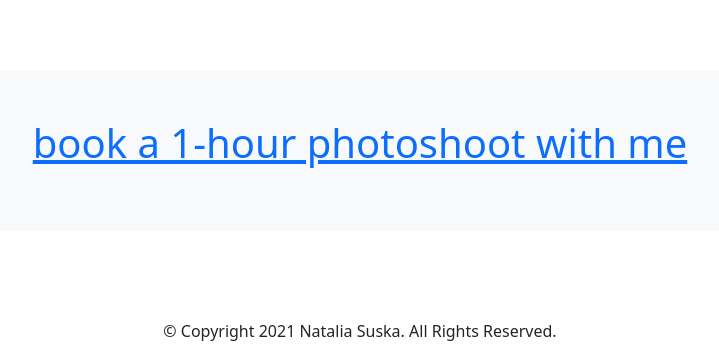
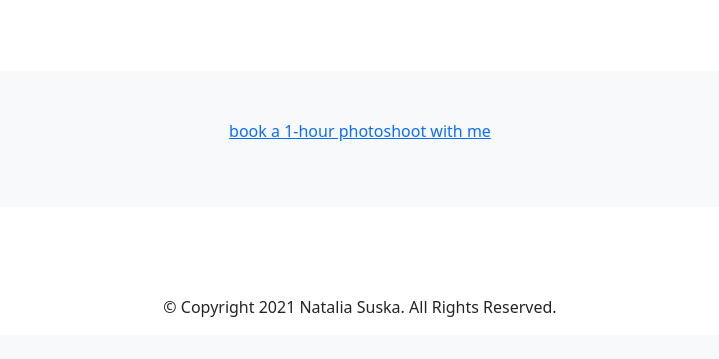
Before and after one commit to nataliasuska/natalia, a Flask app: page /photography in a window 1280 px wide. Shown: the part 1477-1836 px from the top of the page, without its empty margins (280-999 px from the left). After the commit the page ends 1794 px from the top, so only its background shows below. Run offline with Flask 2, Linux system fonts and the light colour scheme; some libraries are stand-ins or nearby versions.

Commit message:
maybe now

```diff
--- a/website/routes/home_route.py
+++ b/website/routes/home_route.py
@@ -1,4 +1,4 @@
-from flask import Blueprint, render_template, Flask, request
+from flask import Blueprint, render_template, Flask, request, redirect
 
 
 
--- a/website/routes/server_route.py
+++ b/website/routes/server_route.py
@@ -5,8 +5,10 @@ Stripe Sample.
 Python 3.6 or newer required.
 """
 import os
-from flask import Flask, jsonify, request
+from flask import Flask, jsonify, request, redirect
+from dotenv import load_dotenv
 
+load_dotenv()
 import stripe
 
 
--- a/website/templates/bootstrap_layout.html
+++ b/website/templates/bootstrap_layout.html
@@ -6,8 +6,6 @@
 
     <!-- Bootstrap CSS -->
     <link href="https://cdn.jsdelivr.net/npm/bootstrap@5.0.0-beta3/dist/css/bootstrap.min.css" rel="stylesheet" integrity="sha384-eOJMYsd53ii+scO/bJGFsiCZc+5NDVN2yr8+0RDqr0Ql0h+rP48ckxlpbzKgwra6" crossorigin="anonymous">
-    <script src="https://polyfill.io/v3/polyfill.min.js?version=3.52.1&features=fetch"></script>
-    <script src="https://js.stripe.com/v3/"></script>
     <title>Natalia Suska</title>
     <style>
         /* code from https://www.w3schools.com/howto/howto_css_image_grid_responsive.asp */
@@ -159,6 +157,8 @@
 
     <!-- Bootstrap JS Bundle -->
     <script src="https://cdn.jsdelivr.net/npm/bootstrap@5.0.0-beta3/dist/js/bootstrap.bundle.min.js" integrity="sha384-JEW9xMcG8R+pH31jmWH6WWP0WintQrMb4s7ZOdauHnUtxwoG2vI5DkLtS3qm9Ekf" crossorigin="anonymous"></script>
+    <script src="https://polyfill.io/v3/polyfill.min.js?version=3.52.1&features=fetch"></script>
+    <script src="https://js.stripe.com/v3/"></script>
     <script type="text/javascript">
 
         console.log("Thanks for the page visit!")
--- a/website/templates/photography.html
+++ b/website/templates/photography.html
@@ -67,7 +67,7 @@
       <br>
 
     <div class="p-5 text-center bg-light">
-      <h1 class="mb-3"><a href="https://nataliasuska.herokuapp.com/checkout">book a 1-hour photoshoot with me</a></h1>
+      <p><a href="https://nataliasuska.herokuapp.com/checkout">book a 1-hour photoshoot with me</a></p>
   </div>
 
 {% endblock %}
```
